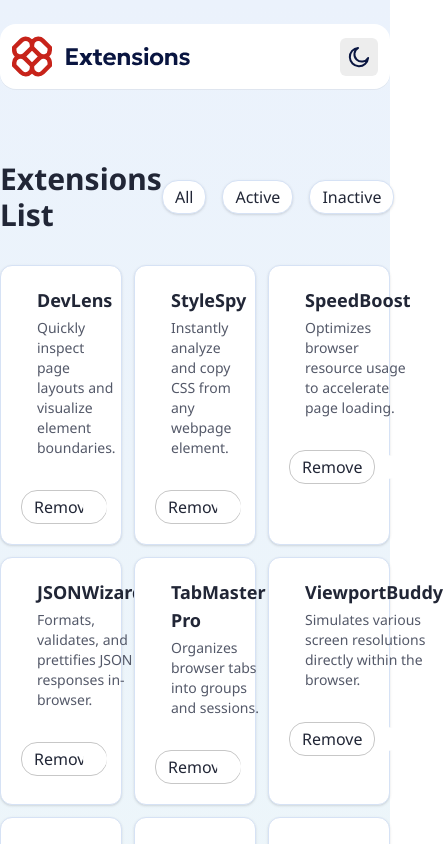
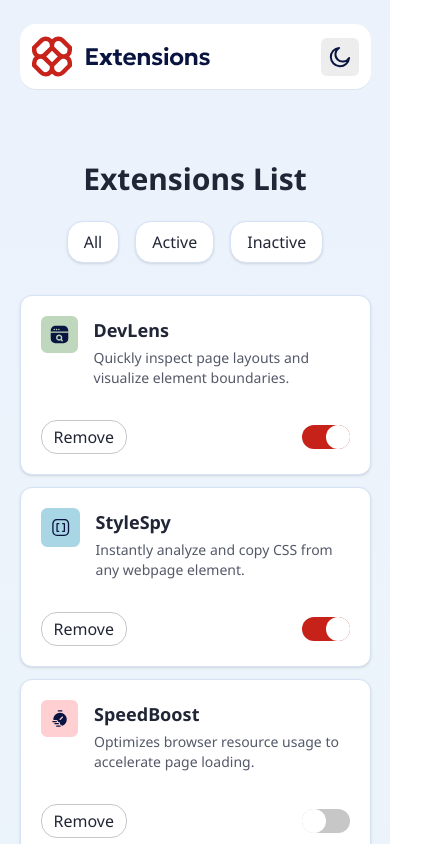
Before and after one commit to NitiemaAllassane/extentions-manager, a React (Vite) app: page / in a window 390 px wide. Shown: the top 844 px of the page, 443 px wide, since content can reach past the window. Built offline with nearby package versions, Linux system fonts and the light colour scheme; a web font is replaced by a local one.

Commit message:
(add): add responsive layout

```diff
--- a/src/App.tsx
+++ b/src/App.tsx
@@ -16,7 +16,7 @@ function App() {
             <div>
               <Navigation  />
             </div>
-            <div className="mt-8 grid grid-cols-3 gap-3">
+            <div className="mt-8 grid sm:grid-cols-2 lg:grid-cols-3 gap-3">
               {allExtensions.map(extension => (
                 <ExtensionCard
                   logo={extension.logo}
--- a/src/components/Navigation.tsx
+++ b/src/components/Navigation.tsx
@@ -4,8 +4,8 @@ import TabButton from "./TabButton";
 function Navigation() {
     return (
         <nav>
-            <div className="container flex items-center justify-between">
-                <h1 className="font-bold text-3xl text-neutral-800">
+            <div className="container flex flex-col md:flex-row items-center justify-between">
+                <h1 className="font-bold mb-6 text-3xl text-neutral-800">
                     Extensions List
                 </h1>
                 <ul className="flex items-center gap-4">
--- a/src/components/TabButton.tsx
+++ b/src/components/TabButton.tsx
@@ -2,7 +2,7 @@ function TabButton({ text }: { text: string }) {
     return (
         <button
             className="inline-block bg-white border border-neutral-200
-            shadow-sm px-3 py-1 rounded-2xl cursor-pointer
+            shadow-sm px-4 py-2 md:px-3 md:py-1 rounded-2xl cursor-pointer
             text-neutral-800 font-normal hover:opacity-85"
         >
             {text}
--- a/src/index.css
+++ b/src/index.css
@@ -48,6 +48,10 @@
 .container {
     max-width: 1080px;
     margin: 0 auto;
+
+    @media screen and (max-width: 1110px) {
+        max-width: 90%;
+    }
 }
 
 body {
```
